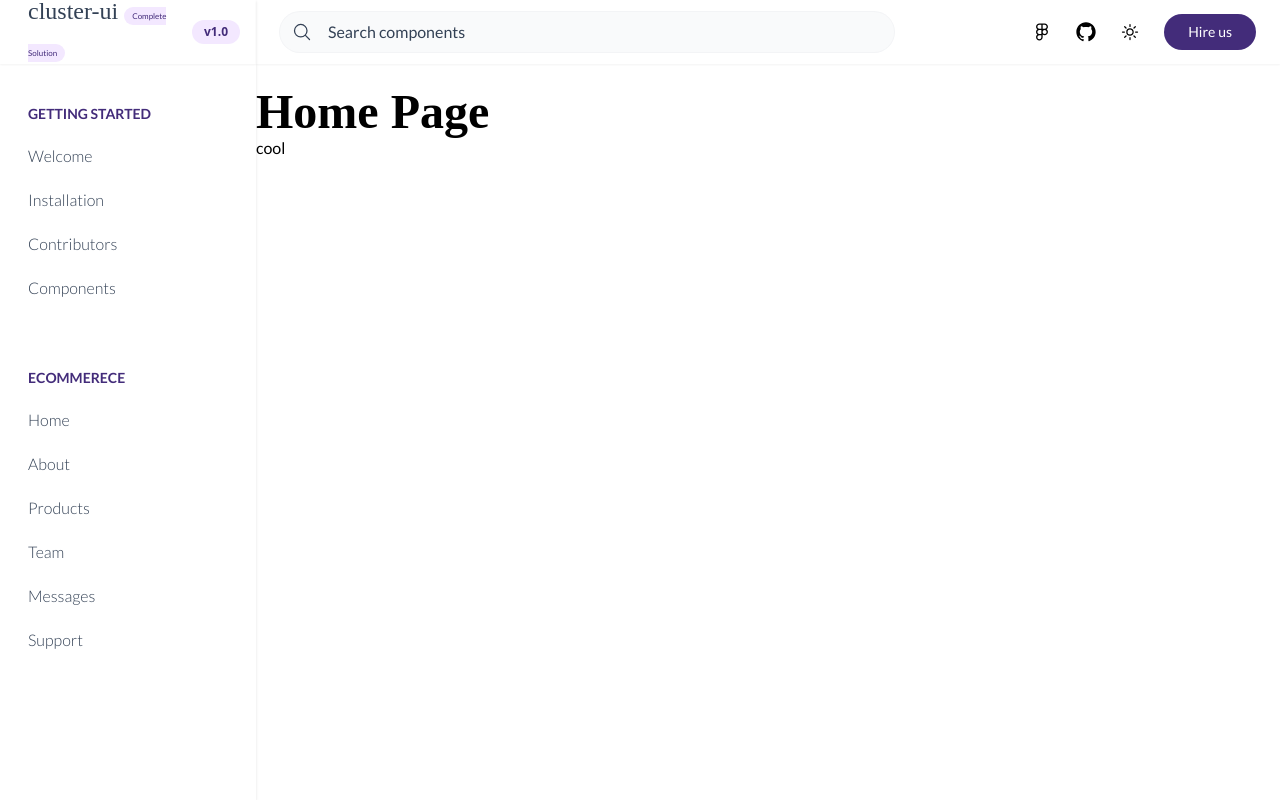
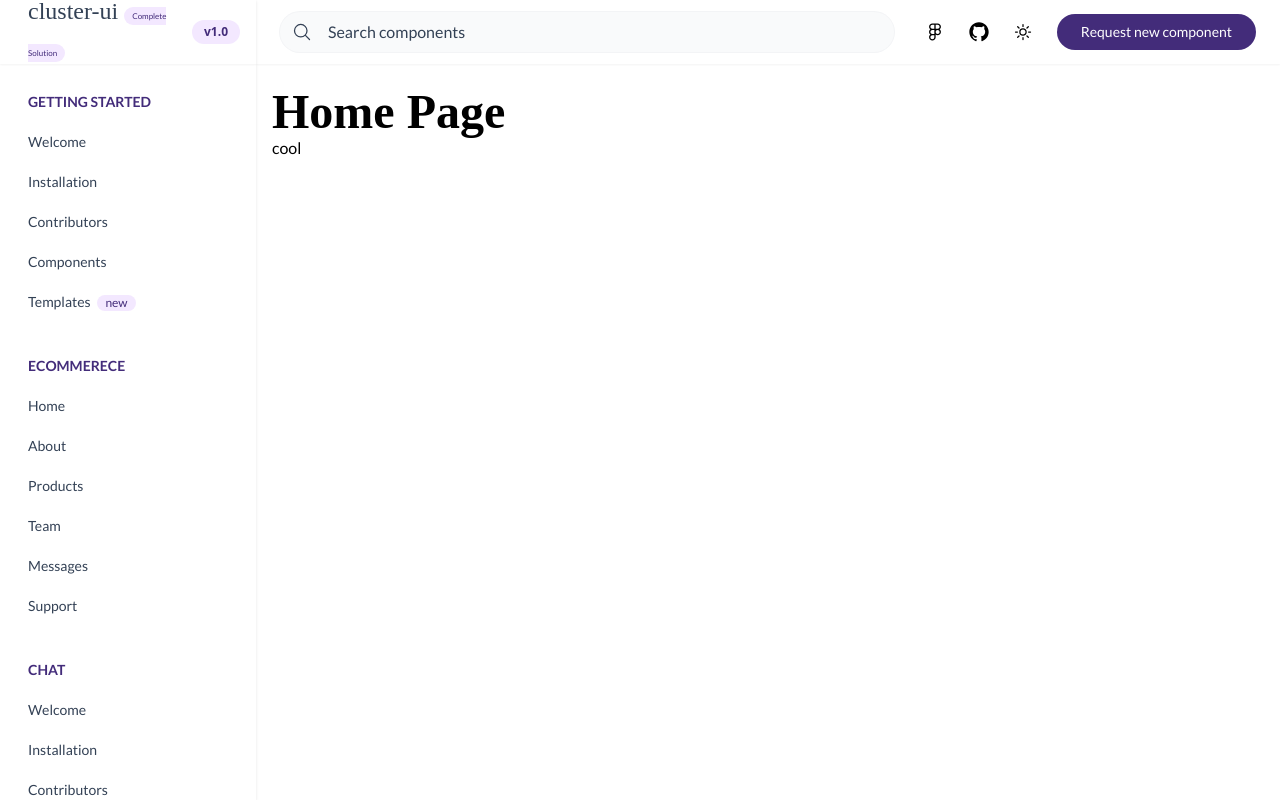
Before and after one commit to kashifal/center-ui, a React (Vite) app: page / in a window 1280 px wide. Built offline with nearby package versions, Linux system fonts and the light colour scheme; a web font is replaced by a local one.

Commit message:
fixed sidebar

```diff
--- a/src/components/Header/Header.jsx
+++ b/src/components/Header/Header.jsx
@@ -91,7 +91,7 @@ const Header = () => {
                 href='/'
                 className='px-6 py-2 bg-primary font-normal text-white rounded-full text-sm'
               >
-                Hire us
+                Request new component
               </a>
             </div>
           </div>
--- a/src/components/Layout/Layout.jsx
+++ b/src/components/Layout/Layout.jsx
@@ -12,10 +12,13 @@ const Layout = () => {
       <Modal />
       <div className='grid grid-cols-5 h-auto   overflow-hidden w-full'>
         <Sidebar />
-        <div className=' col-span-4 '>
+        <div className=' col-span-4 ml-[25%] w-[100%]'>
           <Header />
           <br />
-          <Outlet />
+          <div className="px-4 ">
+            <Outlet />
+          </div>
+
         </div>
       </div>
     </Fragment>
--- a/src/components/Sidebar/NavLink.jsx
+++ b/src/components/Sidebar/NavLink.jsx
@@ -4,7 +4,7 @@ function NavLink({ children, to }) {
   return (
     <Link
       to={to}
-      className='py-2 px-3 text-md font-light text-secondary rounded-full hover:bg-[#e4defc] transition-all'
+      className='py-2 px-3 text-sm font-normal text-secondary rounded-full hover:bg-[#e4defc] transition-all'
     >
       {children}
     </Link>
--- a/src/components/Sidebar/Sidebar.jsx
+++ b/src/components/Sidebar/Sidebar.jsx
@@ -3,11 +3,12 @@ import NavLabel from "./NavLabel";
 import NavLink from "./NavLink";
 import { Links } from "../Links/Links";
 import { Link } from "react-router-dom";
+import Badge from "../badge/Badge";
 function Sidebar() {
   return (
-    <div className='w-full top-0 left-0 shadow scroll-smooth col-span-1 h-screen  overflow-y-scroll scroll'>
+    <div className=' top-0 left-0 shadow scroll-smooth col-span-1 h-full fixed w-[20%]  overflow-y-scroll scroll'>
       <div className='w-full h-full   flex flex-col gap-3 '>
-        <div className='flex items-center px-4 shadow-sm h-16 w-full  justify-between'>
+        <div className='flex items-center px-4 shadow-sm h-16 py-4 w-full  sticky top-0 bg-white   justify-between'>
           <Link to='/'>
             <h1 className='text-2xl text-secondary px-3'>cluster-ui <span className="text-[8px] font-normal text-primary px-2 py-1  rounded-full bg-purple-100">Complete Solution</span></h1>
           </Link>
@@ -15,14 +16,15 @@ function Sidebar() {
             v1.0
           </div>
         </div>
-        <div className='flex px-4 flex-col py-5 gap-1'>
+        <div className='flex px-4 flex-col py-2 gap-1'>
           <NavLabel text='GETTING STARTED' />
           <NavLink to='/'>Welcome</NavLink>
           <NavLink to='/'>Installation</NavLink>
           <NavLink to='/'>Contributors</NavLink>
           <NavLink to='/'>Components</NavLink>
+          <NavLink to='/'>Templates <Badge text="new" /></NavLink>
         </div>
-        <div className='flex px-4 flex-col py-5 gap-1'>
+        <div className='flex px-4 flex-col py-2 gap-1'>
           <NavLabel text='ECOMMERECE' />
           {Links.map((item, index) => {
             return (
@@ -32,6 +34,22 @@ function Sidebar() {
             );
           })}
         </div>
+        <div className='flex px-4 flex-col py-2 gap-1'>
+          <NavLabel text='CHAT' />
+          <NavLink to='/'>Welcome</NavLink>
+          <NavLink to='/'>Installation</NavLink>
+          <NavLink to='/'>Contributors</NavLink>
+          <NavLink to='/'>Components</NavLink>
+          <NavLink to='/'>Templates <Badge text="new" /></NavLink>
+        </div>
+        <div className='flex px-4 flex-col py-2 gap-1'>
+          <NavLabel text='CHAT' />
+          <NavLink to='/'>Welcome</NavLink>
+          <NavLink to='/'>Installation</NavLink>
+          <NavLink to='/'>Contributors</NavLink>
+          <NavLink to='/'>Components</NavLink>
+          <NavLink to='/'>Templates <Badge text="new" /></NavLink>
+        </div>
       </div>
     </div>
   );
--- /dev/null
+++ b/src/components/badge/Badge.jsx
@@ -0,0 +1,9 @@
+import React from 'react'
+
+const Badge = ({text}) => {
+  return (
+    <p className='inline-flex px-2 ml-1 text-xs bg-purple-100 text-primary rounded-full'>{text}</p>
+  )
+}
+
+export default Badge
```
